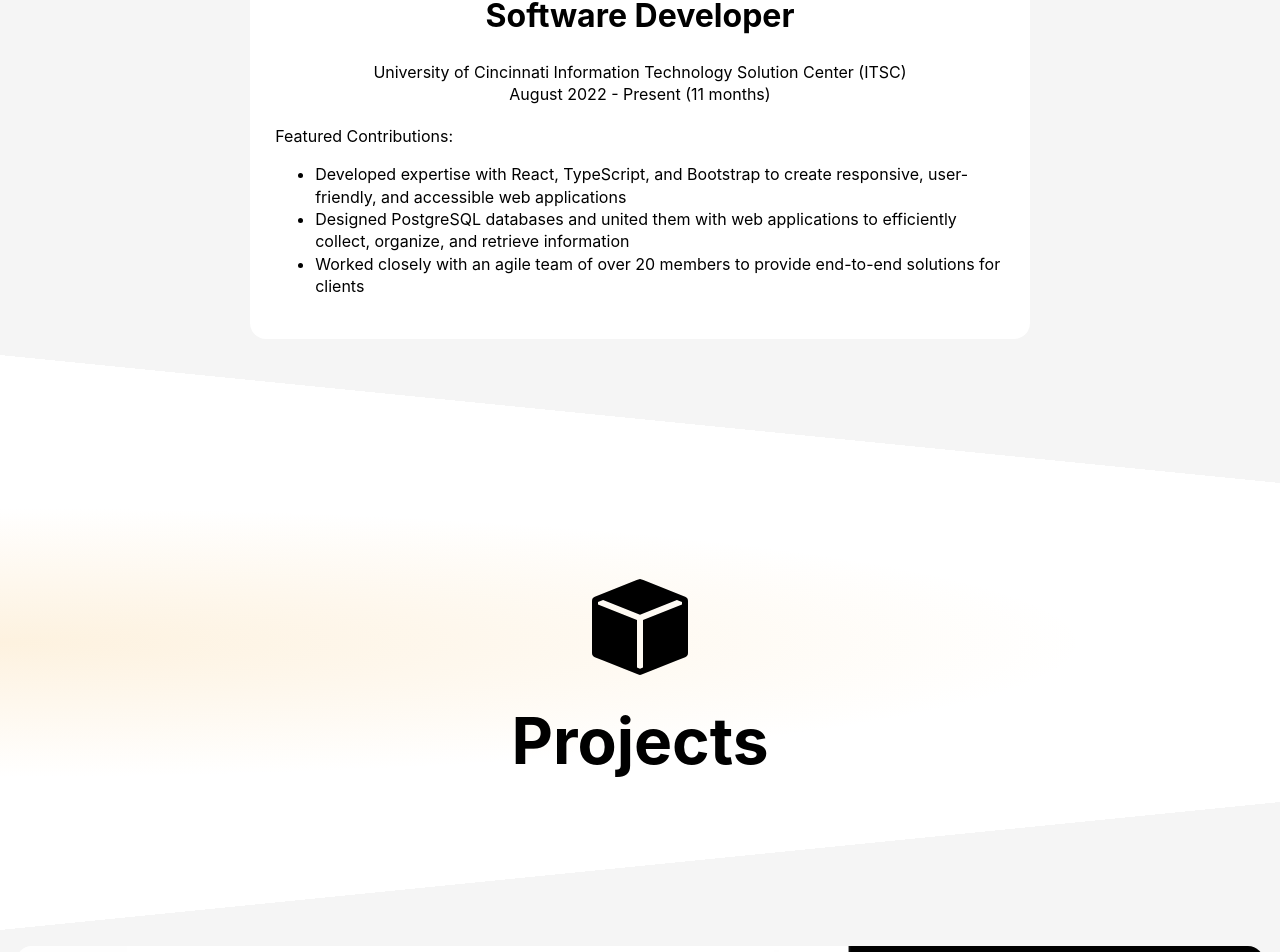
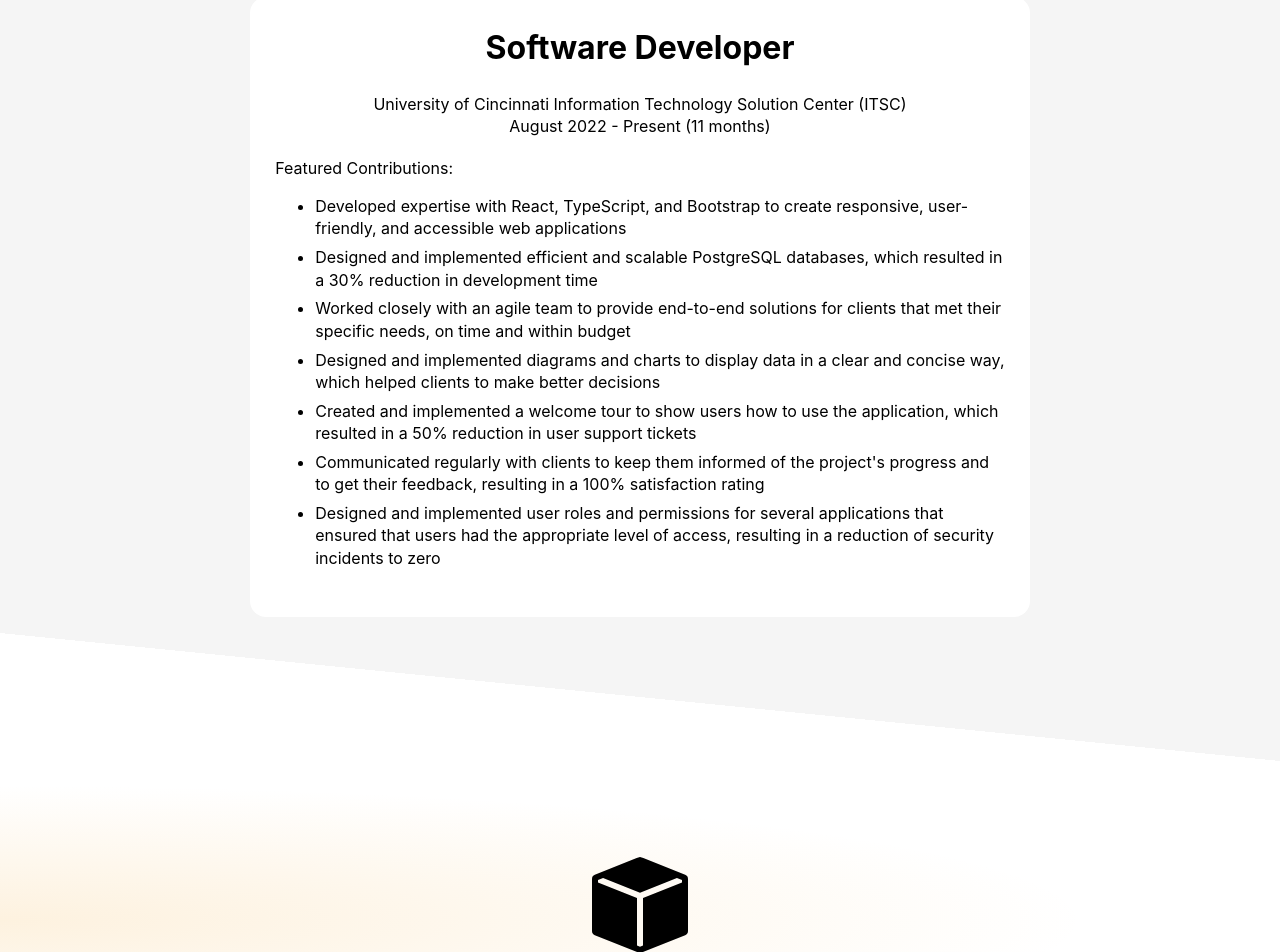
Before and after one commit to nathan-wick/nathan-wick, a React (Create React App) app in the folder nathan-wick/: page / in a window 1280 px wide. Shown: the part 2897-3849 px from the top of the page. Built offline with nearby package versions, Linux system fonts and the light colour scheme.

Commit message:
Update Experiences

```diff
--- a/nathan-wick/src/information/experiences.ts
+++ b/nathan-wick/src/information/experiences.ts
@@ -8,8 +8,12 @@
         "company": `University of Cincinnati Information Technology Solution Center (ITSC)`,
         "contributions": [
             `Developed expertise with React, TypeScript, and Bootstrap to create responsive, user-friendly, and accessible web applications`,
-            `Designed PostgreSQL databases and united them with web applications to efficiently collect, organize, and retrieve information`,
-            `Worked closely with an agile team of over 20 members to provide end-to-end solutions for clients`,
+            `Designed and implemented efficient and scalable PostgreSQL databases, which resulted in a 30% reduction in development time`,
+            `Worked closely with an agile team to provide end-to-end solutions for clients that met their specific needs, on time and within budget`,
+            `Designed and implemented diagrams and charts to display data in a clear and concise way, which helped clients to make better decisions`,
+            `Created and implemented a welcome tour to show users how to use the application, which resulted in a 50% reduction in user support tickets`,
+            `Communicated regularly with clients to keep them informed of the project's progress and to get their feedback, resulting in a 100% satisfaction rating`,
+            `Designed and implemented user roles and permissions for several applications that ensured that users had the appropriate level of access, resulting in a reduction of security incidents to zero`,
         ],
         "description": [`The ITSC is a leading research and development hub that is transforming the way we use technology. They develop web, mobile, and database applications to serve government agencies, start-ups, and research centers.`,],
         "image": UCITSCImage,
--- a/nathan-wick/src/styles/text.scss
+++ b/nathan-wick/src/styles/text.scss
@@ -1,4 +1,8 @@
 @use 'colors' as colors;
+
+li {
+    padding-bottom: 0.4rem;
+}
 
 .text-navigation {
     font-size: 1rem;
```
